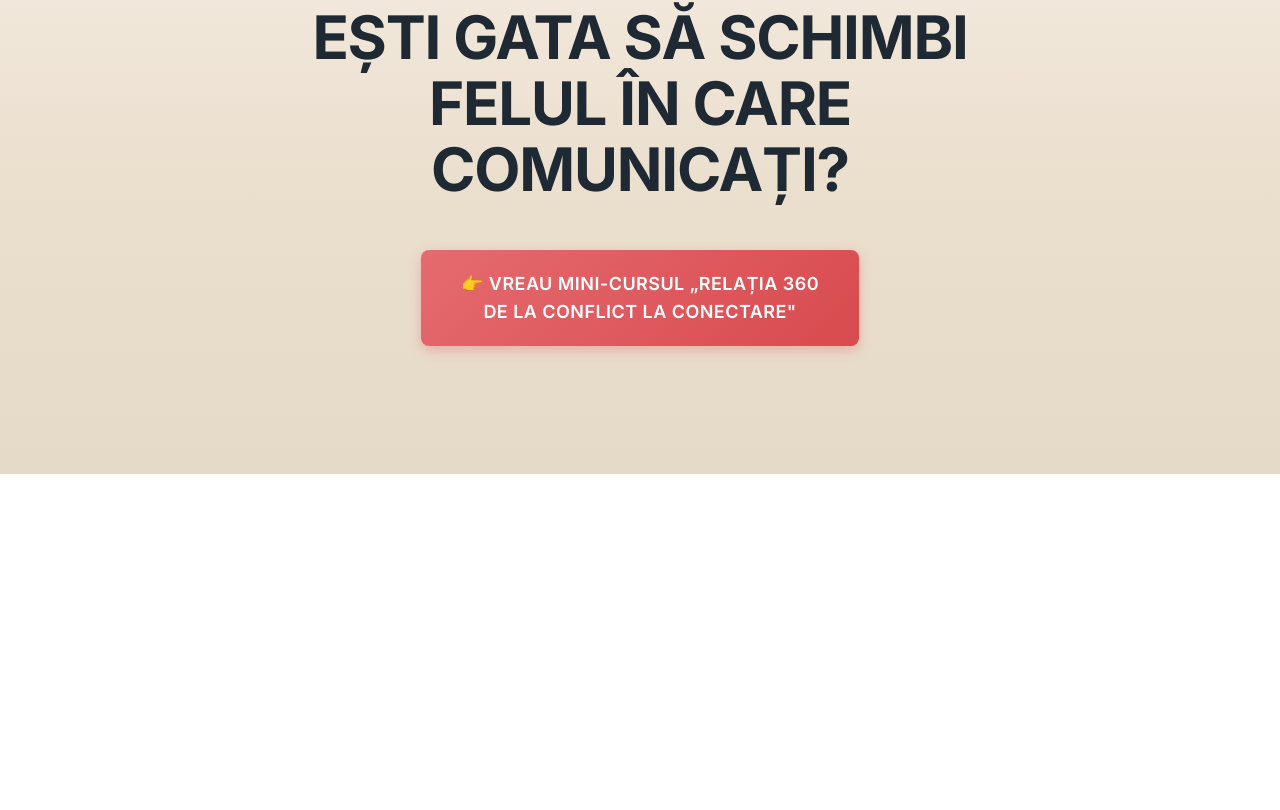
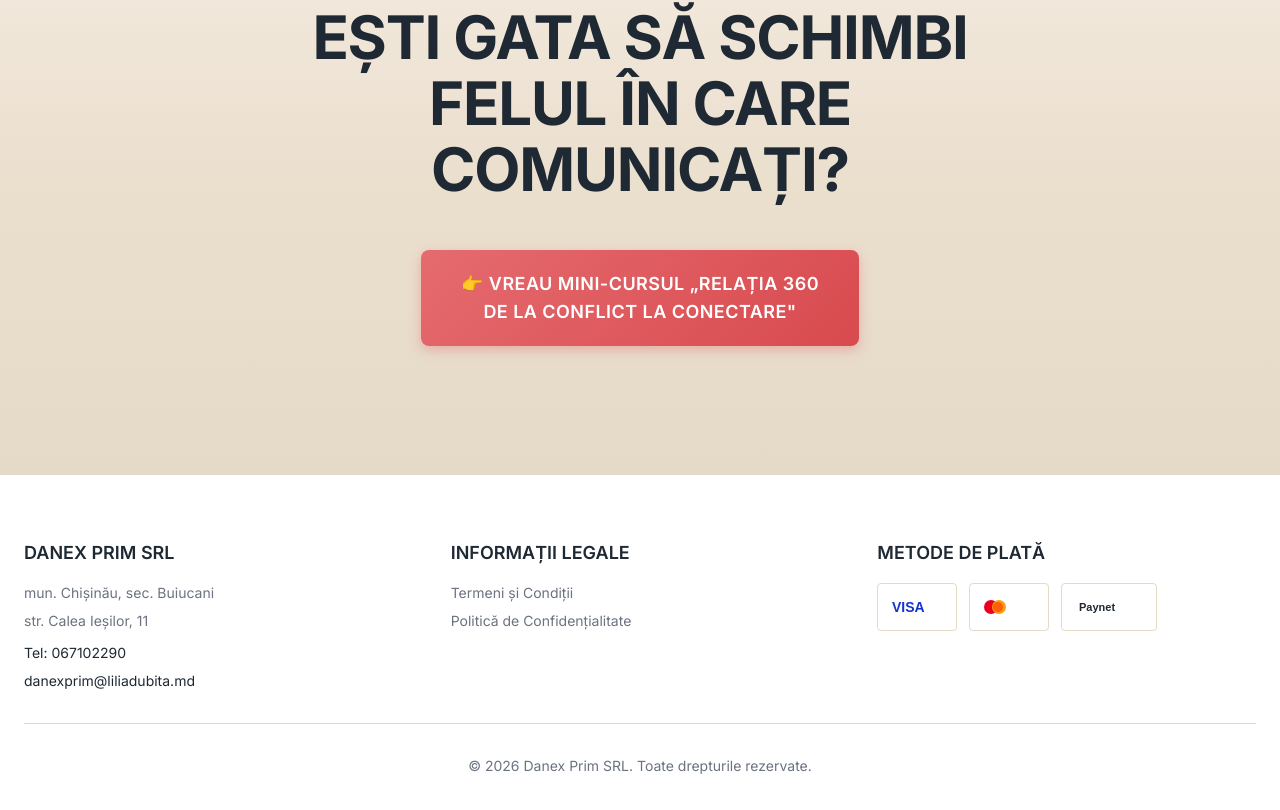
Before and after one commit to Nastea/relatia-360-landing, a Next.js app: page /conflicte in a window 1280 px wide. Shown: the part 9597-10407 px from the top of the page. Before the commit the page ends 10071 px from the top, so only its background shows below. Built offline with nearby package versions, Linux system fonts and the light colour scheme.

Commit message:
Add: Footer component with company info, legal links, and payment logos

```diff
--- /dev/null
+++ b/app/components/Footer.tsx
@@ -0,0 +1,114 @@
+import Link from "next/link";
+
+export default function Footer() {
+  return (
+    <footer
+      className="w-full py-12 md:py-16 border-t"
+      style={{
+        backgroundColor: "#FFFFFF",
+        borderColor: "#e5d9c8",
+      }}
+    >
+      <div className="mx-auto px-4 sm:px-6 max-w-7xl w-full">
+        <div className="grid md:grid-cols-3 gap-8 md:gap-12 mb-8">
+          {/* Company Info */}
+          <div>
+            <h3
+              className="text-lg font-semibold mb-4 uppercase"
+              style={{ color: "#1F2933" }}
+            >
+              Danex Prim SRL
+            </h3>
+            <div className="space-y-2 text-sm" style={{ color: "#6B7280" }}>
+              <p>mun. Chișinău, sec. Buiucani</p>
+              <p>str. Calea Ieșilor, 11</p>
+              <p className="mt-3">
+                <a
+                  href="tel:067102290"
+                  className="hover:opacity-80 transition-opacity"
+                  style={{ color: "#1F2933" }}
+                >
+                  Tel: 067102290
+                </a>
+              </p>
+              <p>
+                <a
+                  href="mailto:danexprim@liliadubita.md"
+                  className="hover:opacity-80 transition-opacity"
+                  style={{ color: "#1F2933" }}
+                >
+                  danexprim@liliadubita.md
+                </a>
+              </p>
+            </div>
+          </div>
+
+          {/* Legal Links */}
+          <div>
+            <h3
+              className="text-lg font-semibold mb-4 uppercase"
+              style={{ color: "#1F2933" }}
+            >
+              Informații Legale
+            </h3>
+            <nav className="space-y-2">
+              <Link
+                href="/termeni"
+                className="block text-sm hover:opacity-80 transition-opacity"
+                style={{ color: "#6B7280" }}
+              >
+                Termeni și Condiții
+              </Link>
+              <Link
+                href="/confidentialitate"
+                className="block text-sm hover:opacity-80 transition-opacity"
+                style={{ color: "#6B7280" }}
+              >
+                Politică de Confidențialitate
+              </Link>
+            </nav>
+          </div>
+
+          {/* Payment Methods */}
+          <div>
+            <h3
+              className="text-lg font-semibold mb-4 uppercase"
+              style={{ color: "#1F2933" }}
+            >
+              Metode de Plată
+            </h3>
+            <div className="flex flex-wrap gap-3 items-center">
+              {/* Visa Logo */}
+              <div className="flex items-center justify-center w-20 h-12 rounded bg-white border px-2" style={{ borderColor: "#e5d9c8" }}>
+                <svg width="60" height="20" viewBox="0 0 60 20" fill="none" xmlns="http://www.w3.org/2000/svg">
+                  <text x="5" y="15" fontSize="14" fontWeight="bold" fill="#1434CB" fontFamily="Arial, sans-serif">VISA</text>
+                </svg>
+              </div>
+
+              {/* Mastercard Logo */}
+              <div className="flex items-center justify-center w-20 h-12 rounded bg-white border px-2" style={{ borderColor: "#e5d9c8" }}>
+                <svg width="60" height="20" viewBox="0 0 60 20" fill="none" xmlns="http://www.w3.org/2000/svg">
+                  <circle cx="12" cy="10" r="7" fill="#EB001B"/>
+                  <circle cx="20" cy="10" r="7" fill="#F79E1B"/>
+                  <path d="M14 10C14 7.2 16.2 5 19 5C21.8 5 24 7.2 24 10C24 12.8 21.8 15 19 15C16.2 15 14 12.8 14 10Z" fill="#FF5F00"/>
+                </svg>
+              </div>
+
+              {/* Paynet Logo */}
+              <div className="flex items-center justify-center w-24 h-12 rounded bg-white border px-2" style={{ borderColor: "#e5d9c8" }}>
+                <svg width="70" height="20" viewBox="0 0 70 20" fill="none" xmlns="http://www.w3.org/2000/svg">
+                  <text x="5" y="14" fontSize="11" fontWeight="bold" fill="#1F2933" fontFamily="Arial, sans-serif">Paynet</text>
+                </svg>
+              </div>
+            </div>
+          </div>
+        </div>
+
+        {/* Copyright */}
+        <div className="pt-8 border-t text-center text-sm" style={{ borderColor: "#e5d9c8", color: "#6B7280" }}>
+          <p>© {new Date().getFullYear()} Danex Prim SRL. Toate drepturile rezervate.</p>
+        </div>
+      </div>
+    </footer>
+  );
+}
--- a/app/layout.tsx
+++ b/app/layout.tsx
@@ -1,6 +1,7 @@
 import type { Metadata } from "next";
 import { DM_Serif_Display, Inter } from "next/font/google";
 import "./globals.css";
+import Footer from "./components/Footer";
 
 const dmSerifDisplay = DM_Serif_Display({
   variable: "--font-heading",
@@ -22,8 +23,11 @@ export const metadata: Metadata = {
 export default function RootLayout({ children }: { children: React.ReactNode }) {
   return (
     <html lang="ro" className={`${dmSerifDisplay.variable} ${inter.variable} h-full`} style={{ colorScheme: "light" }}>
-      <body className="min-h-screen antialiased" style={{ background: "linear-gradient(to bottom, #f5ede3, #ebdfce)", fontFamily: "var(--font-body)" }}>
-        {children}
+      <body className="min-h-screen antialiased flex flex-col" style={{ background: "linear-gradient(to bottom, #f5ede3, #ebdfce)", fontFamily: "var(--font-body)" }}>
+        <main className="flex-1">
+          {children}
+        </main>
+        <Footer />
       </body>
     </html>
   );
```
